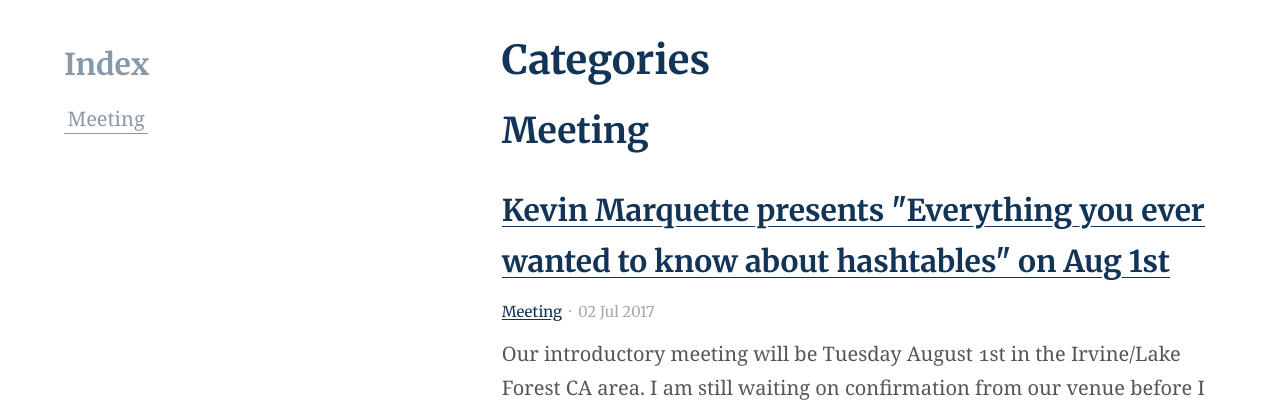
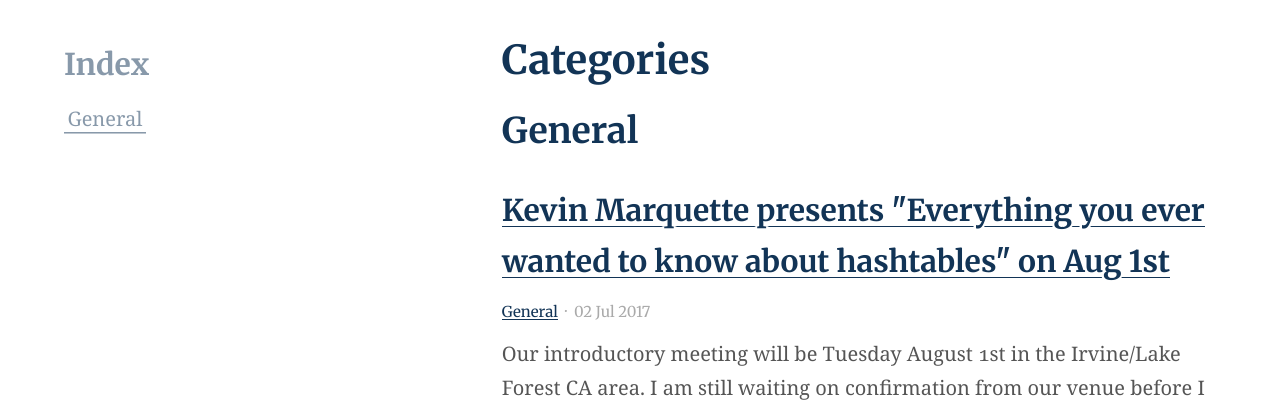
Before and after one commit to SoCalPowerShell/SoCalPowerShell.github.io, a Jekyll site: the page built from categories.md, in a window 1280 px wide. Shown: the part 213-623 px from the top of the page. Built offline with Jekyll 4.4.1, drawn with Linux system fonts in a browser that asks for light colours.

Commit message:
Fix table

```diff
--- a/_posts/2017-07-02-first meeting.md
+++ b/_posts/2017-07-02-first meeting.md
@@ -1,6 +1,6 @@
 ---
 title: Kevin Marquette presents "Everything you ever wanted to know about hashtables" on Aug 1st
-category: Meeting
+category: General
 ---
 
 Our introductory meeting will be Tuesday August 1st in the Irvine/Lake Forest CA area. I am still waiting on confirmation from our venue before I announce it.
```
Also changed, not shown: schedule.md (+1 -1 lines).
